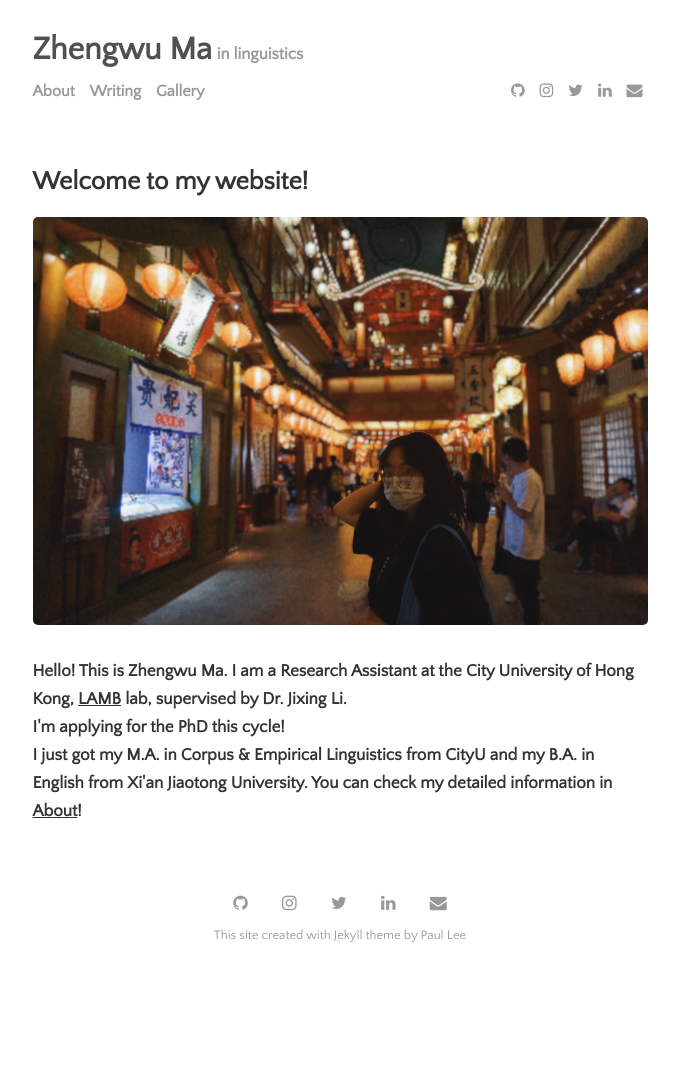
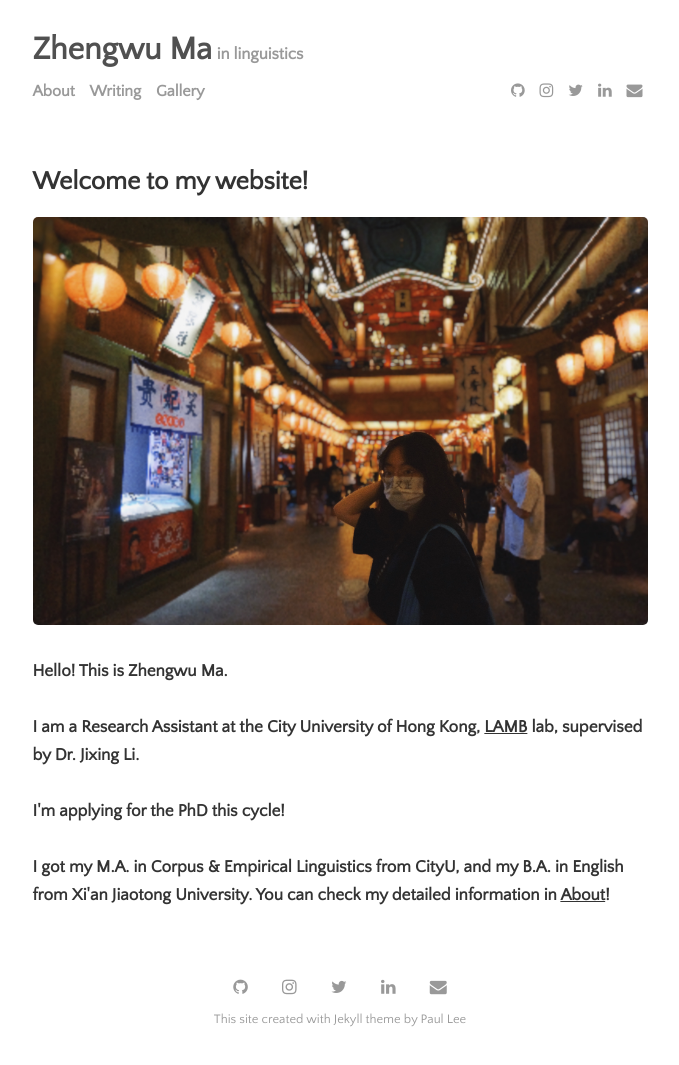
Before and after one commit to zhengwuma/zhengwuma.github.io, a Jekyll site: the page built from index.html, in a window 1280 px wide. Shown: the whole page, without its empty margins (300-979 px from the left). Built offline with Jekyll 4.4.1, drawn with Linux system fonts in a browser that asks for light colours; the list of posts is cut into pages by our own code; before the commit the page ends 981 px from its top, so only the background shows below that.

Commit message:
Update index.html

```diff
--- a/index.html
+++ b/index.html
@@ -4,12 +4,13 @@ layout: default
 <h2>
   Welcome to my website!
 </h2>
-<img src="{{ site.github.url }}/assets/img/night.jpg">
+<img src="{{ site.github.url }}/assets/img/night.jpg",style="width: 300px;height: 200px;">
 <h4>
+  Hello! This is Zhengwu Ma. <br><br>
 
-  Hello! This is Zhengwu Ma. I am a Research Assistant at the City University of Hong Kong, <a href="https://compneurolinglab.github.io/">LAMB</a> lab, supervised by Dr. Jixing Li. <br>
+  I am a Research Assistant at the City University of Hong Kong, <a href="https://compneurolinglab.github.io/">LAMB</a> lab, supervised by Dr. Jixing Li. <br><br>
 
-  I'm applying for the PhD this cycle! <br>
+  I'm applying for the PhD this cycle! <br><br>
 
-  I just got my M.A. in Corpus & Empirical Linguistics from CityU and my B.A. in English from Xi'an Jiaotong University. You can check my detailed information in <a href="https://zhengwuma.github.io/about.html">About</a>! <br>
+  I got my M.A. in Corpus & Empirical Linguistics from CityU, and my B.A. in English from Xi'an Jiaotong University. You can check my detailed information in <a href="https://zhengwuma.github.io/about.html">About</a>! <br>
 </h4>
```
